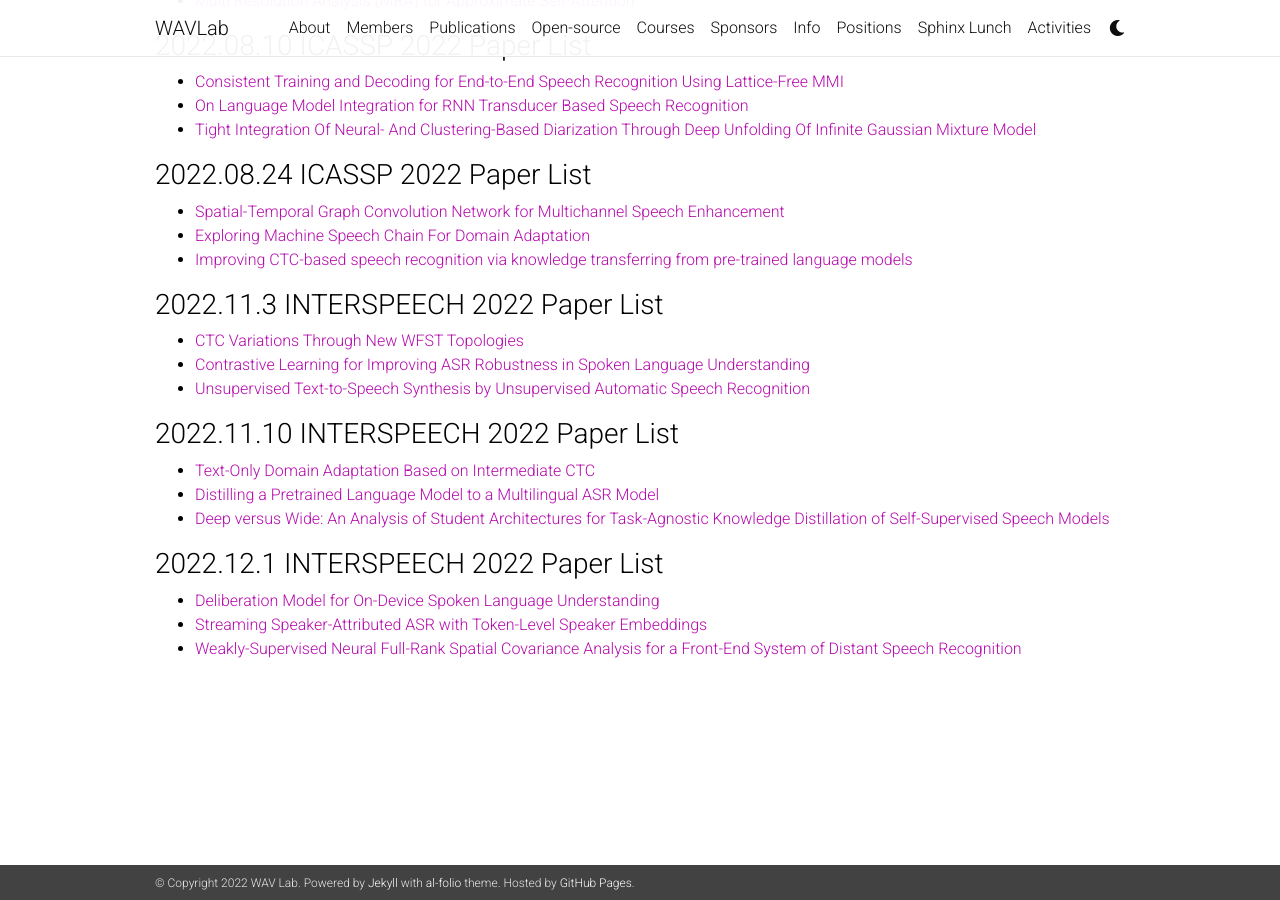
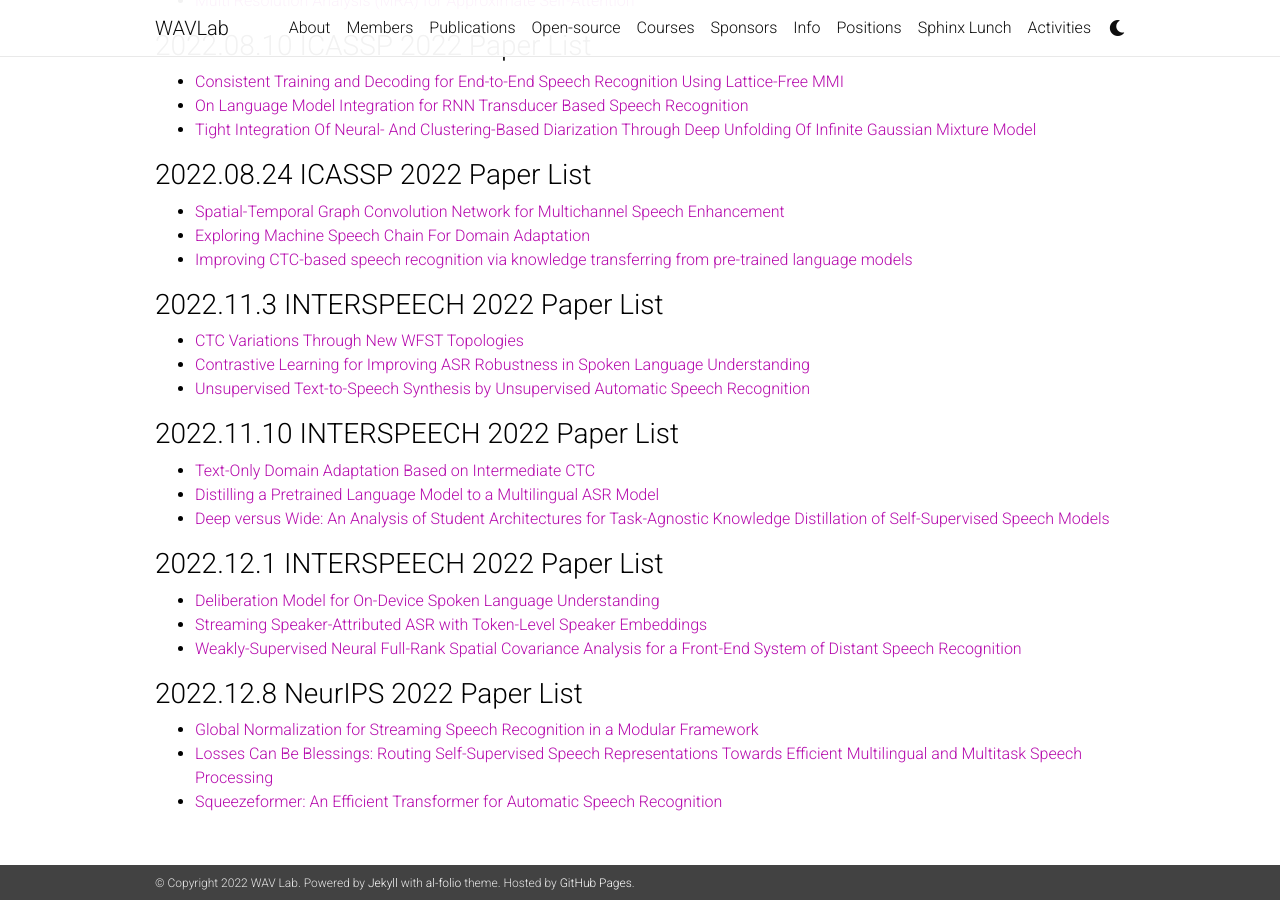
Before and after one commit to shinjiwlab/shinjiwlab.github.io, a Jekyll site: the page built from _posts/2022-12-31-reading-group.md, in a window 1280 px wide and 900 px high, scrolled down 2384 px. Built offline with Jekyll 4.4.1, drawn with Linux system fonts in a browser that asks for light colours; nearby versions of some CDN libraries; a style sheet for code colours, icons or effects is not loaded.

Commit message:
update reading group

```diff
--- a/_posts/2022-12-31-reading-group.md
+++ b/_posts/2022-12-31-reading-group.md
@@ -114,3 +114,8 @@ comments: false
 - [Deliberation Model for On-Device Spoken Language Understanding](https://arxiv.org/abs/2204.01893)
 - [Streaming Speaker-Attributed ASR with Token-Level Speaker Embeddings](https://www.isca-speech.org/archive/interspeech_2022/kanda22b_interspeech.html)
 - [Weakly-Supervised Neural Full-Rank Spatial Covariance Analysis for a Front-End System of Distant Speech Recognition](https://www.isca-speech.org/archive/interspeech_2022/bando22_interspeech.html)
+
+### 2022.12.8 NeurIPS 2022 Paper List
+- [Global Normalization for Streaming Speech Recognition in a Modular Framework](https://openreview.net/forum?id=monPF76G5Uv)
+- [Losses Can Be Blessings: Routing Self-Supervised Speech Representations Towards Efficient Multilingual and Multitask Speech Processing](https://openreview.net/forum?id=2EUJ4e6H4OX)
+- [Squeezeformer: An Efficient Transformer for Automatic Speech Recognition](https://openreview.net/forum?id=gE_vt-w4LhL)
```
